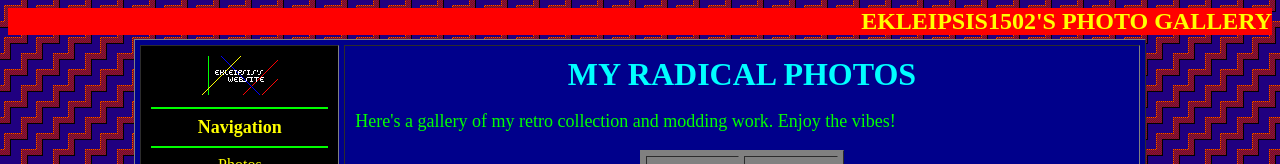
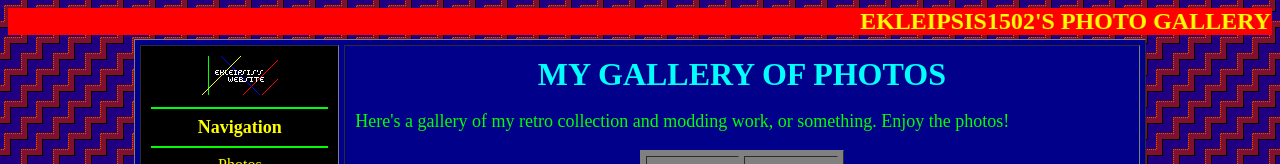
Before and after one commit to cbyroxov/ekleipsis1502web, a plain HTML site: page photos.htm in a window 1280 px wide. Shown: the top 164 px of the page. Drawn offline with Linux system fonts and the light colour scheme.

Commit message:
Update photos.htm

```diff
--- a/photos.htm
+++ b/photos.htm
@@ -28,11 +28,11 @@
         <!-- Photo Gallery Content -->
         <td width="80%" valign="top">
             <center>
-                <font face="Times New Roman" size="6" color="cyan"><b>MY RADICAL PHOTOS</b></font>
+                <font face="Times New Roman" size="6" color="cyan"><b>MY GALLERY OF PHOTOS</b></font>
             </center>
 
             <font face="Times New Roman" size="4">
-                <p>Here's a gallery of my retro collection and modding work. Enjoy the vibes!</p>
+                <p>Here's a gallery of my retro collection and modding work, or something. Enjoy the photos!</p>
 
                 <center>
                     <table border="1" bgcolor="gray" cellpadding="10" cellspacing="5">
```
